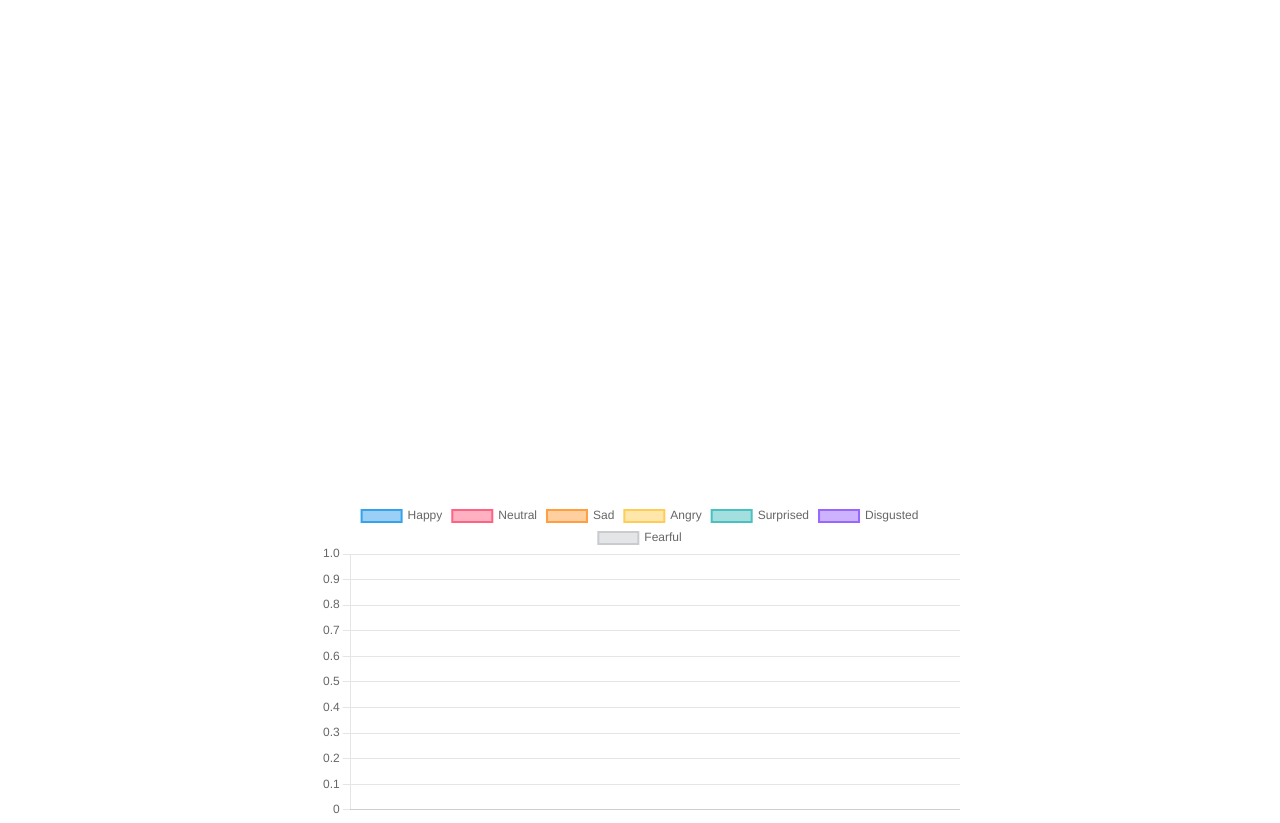
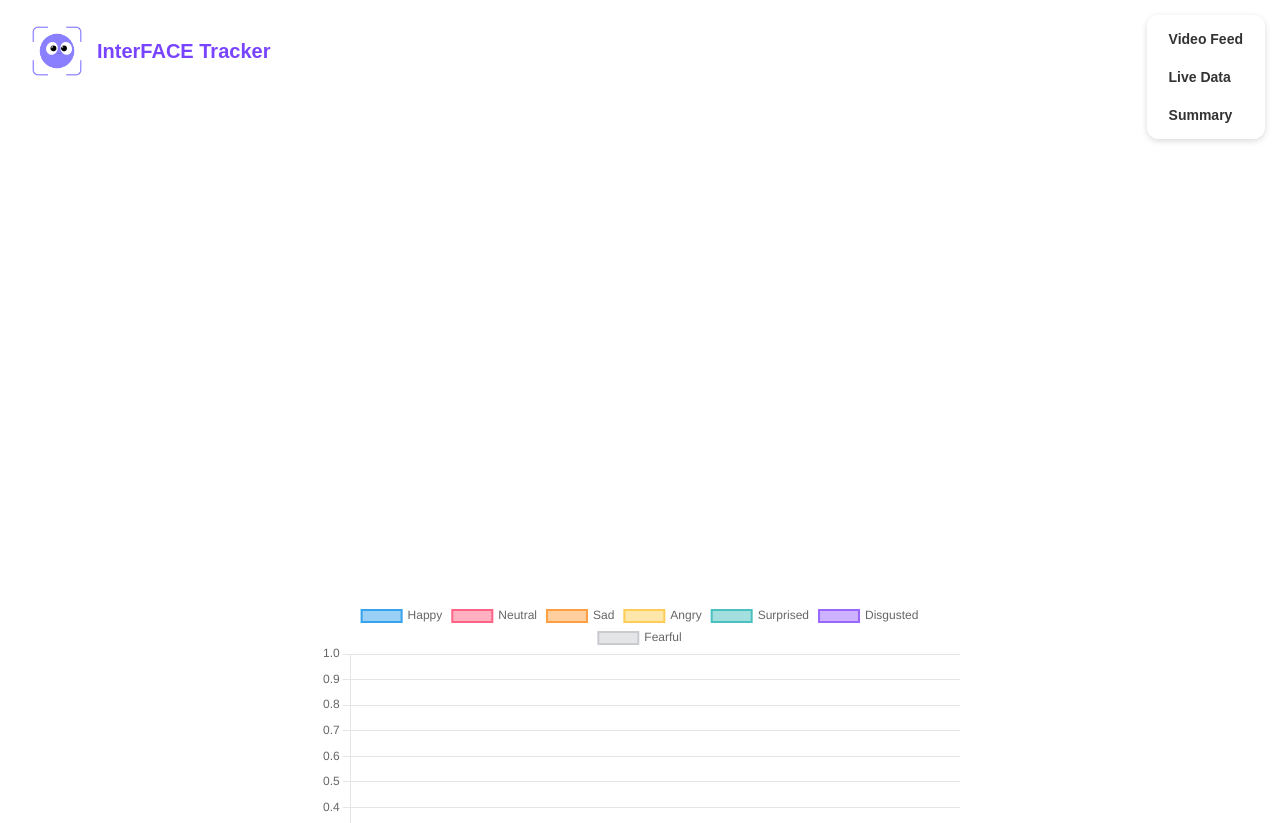
Before and after one commit to ellechoo/Elle_Danielle_JavascriptFinal, a plain HTML site: page index.html in a window 1280 px wide. Shown: the top 823 px of the page. Drawn offline with nearby package versions, Linux system fonts and the light colour scheme; no server answers.

Commit message:
some style

```diff
--- a/index.html
+++ b/index.html
@@ -19,6 +19,22 @@
     <!-- WEBCAM FEED and Emotion Graph -->
 
     <body>
+
+        <div class="page-header">
+            <img src="images/InterFACE.png" class="header-icon" alt="icon">
+            <span class="header-title">InterFACE Tracker</span>
+        </div>
+
+
+
+        <div class="right-nav">
+            <a href="#video">Video Feed</a>
+            <a href="#emotionChart">Live Data</a>
+            <a href="#emotionSummaryChart">Summary</a>
+        </div>
+
+
+
         <div class="main-wrapper">
 
             <video id="video" width="640" height="480" autoplay muted></video>
--- a/style.css
+++ b/style.css
@@ -16,11 +16,12 @@ body {
     display: flex;
     flex-direction: column;  /* stack vertically */
     align-items: center;
-    gap: 20px;               /* space between video + graph */
+    gap: 40px;
 }
 
 video {
     display: block;
+    padding: 40px;
 }
 
 /* FaceAPI overlay canvas */
@@ -28,4 +29,81 @@ canvas.face-overlay {
     position: absolute;
     left: 50%;
     transform: translateX(-50%);
+    padding: 40px;
 }
+
+
+
+/* Page Header */
+/* Top-left header with icon + title */
+.page-header {
+    position: fixed;
+    top: 15px;
+    left: 15px;
+
+    display: flex;
+    align-items: center;
+    gap: 10px;
+
+    background: rgba(255, 255, 255, 0.85);
+    padding: 6px 12px;
+    border-radius: 8px;
+
+    font-family: sans-serif;
+    z-index: 9999; /* stays above video + canvas */
+}
+
+.header-icon {
+    width: 60px;
+    height: 60px;
+}
+
+.header-title {
+    font-size: 20px;
+    font-weight: 600;
+    color: #7944ff;
+}
+
+
+#emotionSummaryChart {
+    margin-bottom: 60px;
+}
+
+
+
+/* Right-side vertical navigation */
+.right-nav {
+    position: fixed;
+    top: 15px;
+    right: 15px;
+
+    display: flex;
+    flex-direction: column;
+    gap: 10px;
+
+    background: rgba(255, 255, 255, 0.85);
+    padding: 10px 14px;
+    border-radius: 12px;
+
+    box-shadow: 0 2px 6px rgba(0, 0, 0, 0.15);
+    backdrop-filter: blur(4px);
+
+    z-index: 9999; /* stay above video & overlays */
+    font-family: sans-serif;
+}
+
+.right-nav a {
+    text-decoration: none;
+    color: #333;
+    font-size: 14px;
+    font-weight: 600;
+
+    padding: 6px 8px;
+    border-radius: 6px;
+
+    transition: background 0.2s ease;
+}
+
+.right-nav a:hover {
+    background: rgba(0, 0, 0, 0.1);
+}
```
Also changed, not shown: images/ANGRY.png (added), images/ANNOYED.png (added), images/FEARFUL.png (added), images/InterFACE.png (added), images/NEUTRAL.png (added), images/SAD.png (added), images/SURPRISED.png (added), images/icon128.png (added), images/icon16.png (added), images/icon32.png (added), images/icon48.png (added).
